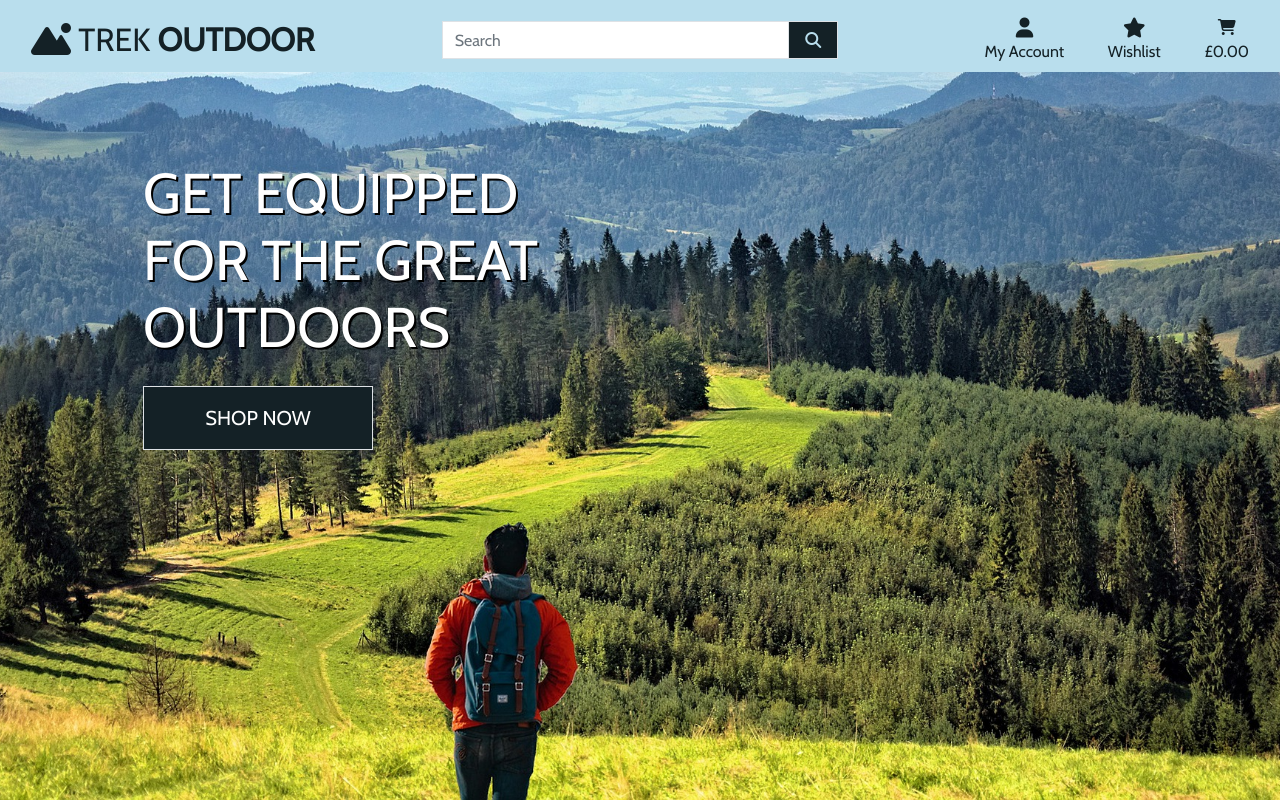
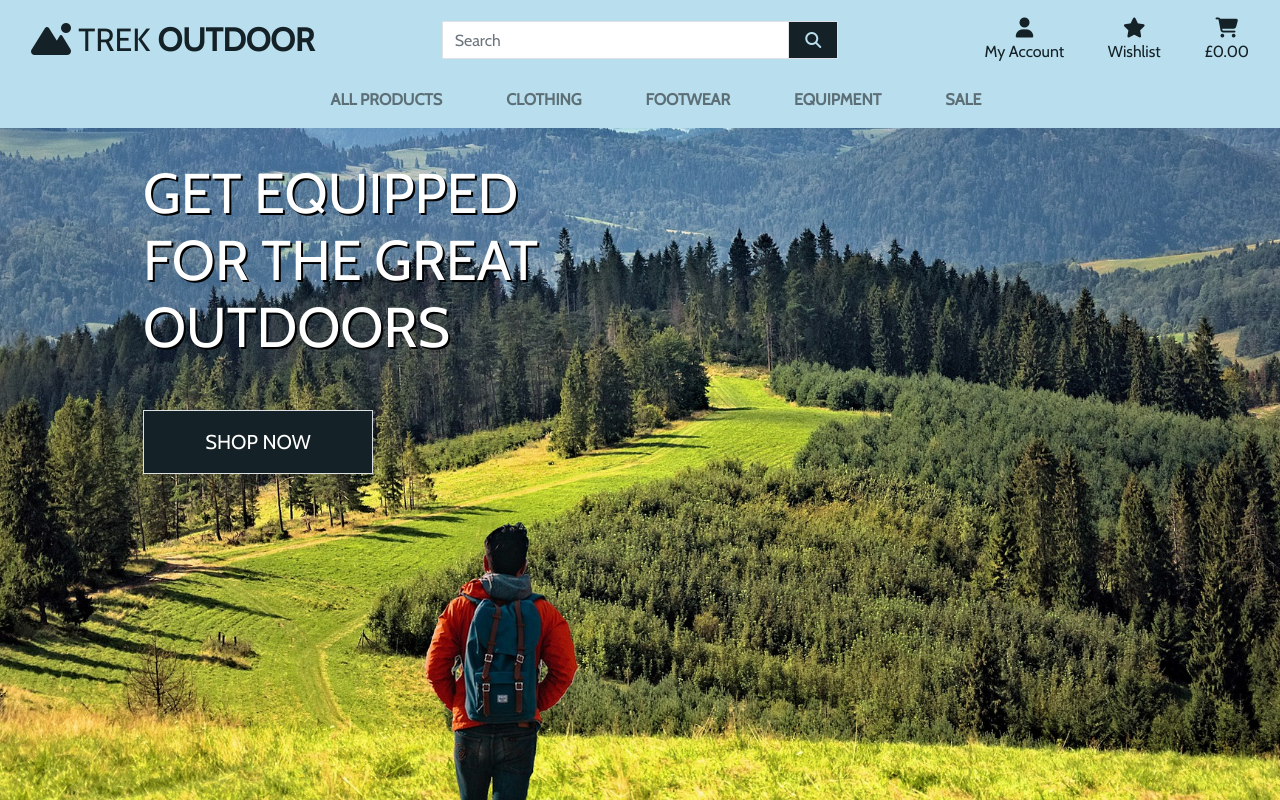
Before and after one commit to SimGriff/trek-outdoor, a Django app: page / in a window 1280 px wide. Run offline with Django 3.2, Linux system fonts and the light colour scheme; some libraries are stand-ins or nearby versions.

Commit message:
Added main category navigation menu

```diff
--- a/home/templates/home/index.html
+++ b/home/templates/home/index.html
@@ -12,11 +12,11 @@
 {% block content %}
     <div class="container h-100">
         <div class="row h-100">
-            <div class="dcol-7 col-md-6 my-0">
+            <div class="col-7 col-md-6 my-0">
                 <h1 class="display-4 logo-font text-uppercase text-white text-shadow">
                     Get equipped for the great outdoors
                 </h1>
-                <div class="my-4">
+                <div class="my-5">
                     <h4>
                         <a href="" class="btn btn-lg border border-black rounded-0 text-uppercase py-3 shop-button">Shop Now</a>
                     </h4>
--- a/templates/base.html
+++ b/templates/base.html
@@ -60,7 +60,7 @@
           <!-- Main links -->
           <div class="col-12 col-lg-4 my-auto py-1 py-lg-0">
               <ul class="list-inline list-unstyled text-center text-lg-right my-0">
-                <!-- My Account -->
+                <!-- My Account dropdown-->
                 <li class="list-inline-item dropdown">
                       <a class="text-dark nav-link" href="#" id="user-options" data-toggle="dropdown" aria-haspopup="true" aria-expanded="false">
                         <div class="text-center">
@@ -79,7 +79,7 @@
                             <a href="{% url 'account_signup' %}" class="dropdown-item">Register</a>
                             <a href="{% url 'account_login' %}" class="dropdown-item">Sign In</a>
                         {% endif %}
-                    </div>
+                      </div>
                   </li>
                   <!-- Wishlist -->
                   <li class="list-inline-item">
@@ -89,12 +89,12 @@
                             <p class="my-0">Wishlist</p>
                         </div>
                     </a>
-                </li>
+                  </li>
                   <!-- Shopping Cart -->
                   <li class="list-inline-item">
                       <a class="{% if grand_total %}text-info font-weight-bold{% else %}text-dark{% endif %} nav-link" href="">
                         <div class="text-center">
-                            <div><i class="fa-sharp fa-solid fa-cart-shopping"></i></div>
+                            <div><i class="fa-sharp fa-solid fa-cart-shopping fa-lg"></i></div>
                             <p class="my-0">
                                 {% if grand_total %}
                                     £{{ grand_total|floatformat:2 }}
@@ -107,6 +107,15 @@
                   </li>
               </ul>
           </div>
+      </div>
+      <div class="row blue-background">
+          <nav class="navbar navbar-expand-lg navbar-light w-100">
+              <button class="navbar-toggler" type="button" data-toggle="collapse" data-target="#main-nav" aria-controls="main-nav" aria-expanded="false" aria-label="Toggle navigation">
+                  <span class="navbar-toggler-icon"></span>
+              </button>
+              {% include 'includes/mobile-top-header.html' %}
+              {% include 'includes/main-nav.html' %}
+          </nav>
       </div>
     </header>
 
--- /dev/null
+++ b/templates/includes/main-nav.html
@@ -0,0 +1,63 @@
+<div class="collapse navbar-collapse" id="main-nav">
+    <ul class="navbar-nav w-auto mx-auto">
+        <li class="nav-item dropdown">
+            <a class="logo-font font-weight-bold nav-link text-black mr-5" href="#" id="all-products-link" data-toggle="dropdown" aria-haspopup="true" aria-expanded="false">
+                All Products
+            </a>
+            <div class="dropdown-menu border-0" aria-labelledby="all-products-link">
+                <a href="" class="dropdown-item">By Price</a>
+                <a href="" class="dropdown-item ">By Rating</a>
+                <a href="" class="dropdown-item ">By Category</a>
+                <a href="" class="dropdown-item">All Products</a>
+            </div>
+        </li>
+
+        <li class="nav-item dropdown">
+            <a class="logo-font font-weight-bold nav-link text-black mr-5" href="#" id="clothing-link" data-toggle="dropdown" aria-haspopup="true" aria-expanded="false">
+                Clothing
+            </a>
+            <div class="dropdown-menu border-0" aria-labelledby="clothing-link">
+                <a href="" class="dropdown-item">Jackets & Coats</a>
+                <a href="" class="dropdown-item">Tops</a>
+                <a href="" class="dropdown-item">Trousers</a>
+                <a href="" class="dropdown-item">All Clothing</a>
+            </div>
+        </li>
+
+        <li class="nav-item dropdown">
+            <a class="logo-font font-weight-bold nav-link text-black mr-5" href="#" id="footwear-link" data-toggle="dropdown" aria-haspopup="true" aria-expanded="false">
+                Footwear
+            </a>
+            <div class="dropdown-menu border-0" aria-labelledby="footwear-link">
+                <a href="" class="dropdown-item">Shoes</a>
+                <a href="" class="dropdown-item">Boots</a>
+                <a href="" class="dropdown-item">Accessories</a>
+                <a href="" class="dropdown-item">All Footwear</a>
+            </div>
+        </li>
+
+        <li class="nav-item dropdown">
+            <a class="logo-font font-weight-bold nav-link text-black mr-5" href="#" id="equipment-link" data-toggle="dropdown" aria-haspopup="true" aria-expanded="false">
+                Equipment
+            </a>
+            <div class="dropdown-menu border-0" aria-labelledby="equipment-link">
+                <a href="" class="dropdown-item">Hiking</a>
+                <a href="" class="dropdown-item">Climbing</a>
+                <a href="" class="dropdown-item">Camping</a>
+                <a href="" class="dropdown-item">Skiing</a>
+                <a href="" class="dropdown-item">All Equipment</a>
+            </div>
+        </li>
+
+        <li class="nav-item dropdown">
+            <a class="logo-font font-weight-bold nav-link text-black" href="#" id="sale-link" data-toggle="dropdown" aria-haspopup="true" aria-expanded="false">
+                Sale
+            </a>
+            <div class="dropdown-menu border-0" aria-labelledby="sale-link">
+                <a href="" class="dropdown-item">New Offers</a>
+                <a href="" class="dropdown-item">Clearance</a>
+                <a href="" class="dropdown-item">All Sale Items</a>
+            </div>
+        </li>
+    </ul>
+</div>
--- /dev/null
+++ b/templates/includes/mobile-top-header.html
@@ -0,0 +1,68 @@
+<!-- Search bar -->
+<li class="list-inline-item">
+    <a class="text-dark nav-link d-block d-lg-none" href="#" id="mobile-search" data-toggle="dropdown" aria-haspopup="true" aria-expanded="false">
+        <div class="text-center">
+            <div><i class="fas fa-search fa-lg"></i></div>
+            <p class="my-0">Search</p>
+        </div>
+    </a>
+    <div class="dropdown-menu border-0 w-100 p-3 rounded-0 my-0" aria-labelledby="mobile-search">
+        <form class="form" method="GET" action="">
+            <div class="input-group w-100">
+                <input class="form-control border rounded-0" type="text" name="q" placeholder="Search our site">
+                <div class="input-group-append">
+                    <button class="form-control form-control btn btn-dark border rounded-0" type="submit">
+                        <span class="icon">
+                            <i class="fa-solid fa-magnifying-glass"></i>
+                        </span>
+                    </button>
+                </div>
+            </div>
+        </form>
+    </div>
+</li>
+<!-- My Account dropdown-->
+<li class="list-inline-item dropdown">
+    <a class="text-dark nav-link d-block d-lg-none" href="#" id="user-options" data-toggle="dropdown" aria-haspopup="true" aria-expanded="false">
+      <div class="text-center">
+          <div><i class="fa-solid fa-user"></i></div>
+          <p class="my-0">My Account</p>
+      </div>
+    </a>
+    <div class="dropdown-menu border-0" aria-labelledby="user-options">
+      {% if request.user.is_authenticated %}
+          {% if request.user.is_superuser %}
+              <a href="" class="dropdown-item">Add Product</a>
+          {% endif %}
+          <a href="" class="dropdown-item">My Account</a>
+          <a href="{% url 'account_logout' %}" class="dropdown-item">Logout</a>
+      {% else %}
+          <a href="{% url 'account_signup' %}" class="dropdown-item">Register</a>
+          <a href="{% url 'account_login' %}" class="dropdown-item">Sign In</a>
+      {% endif %}
+    </div>
+</li>
+<!-- Wishlist -->
+<li class="list-inline-item">
+    <a class="nav-link text-dark d-block d-lg-none" href="">
+        <div class="text-center">
+            <div><i class="fa-solid fa-star"></i></div>
+            <p class="my-0">Wishlist</p>
+        </div>
+    </a>
+</li>
+<!-- Shopping Cart -->
+<li class="list-inline-item">
+    <a class="{% if grand_total %}text-info font-weight-bold{% else %}text-dark{% endif %} nav-link d-block d-lg-none" href="">
+      <div class="text-center">
+          <div><i class="fa-sharp fa-solid fa-cart-shopping"></i></div>
+          <p class="my-0">
+              {% if grand_total %}
+                  £{{ grand_total|floatformat:2 }}
+              {% else %}
+                  £0.00
+              {% endif %}
+          </p>
+      </div>
+    </a>
+</li>
```
